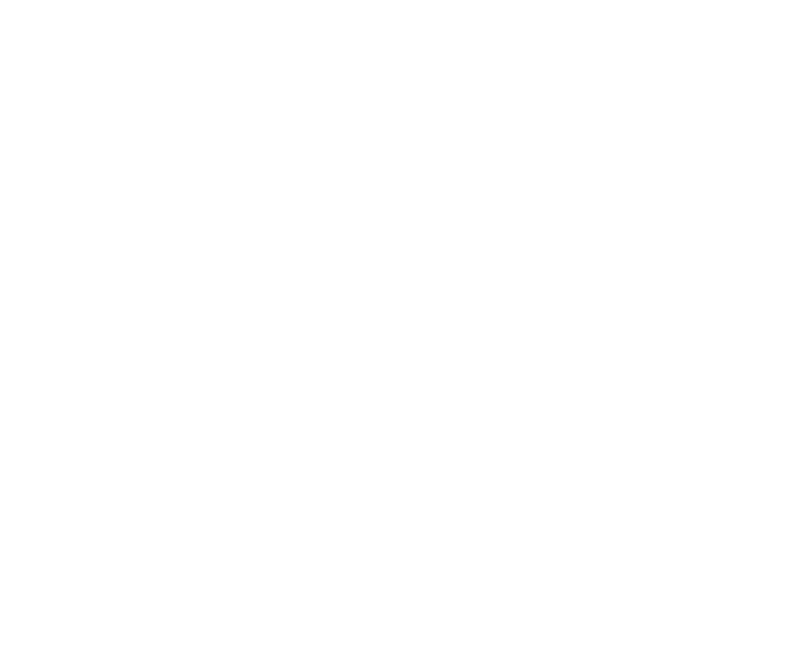
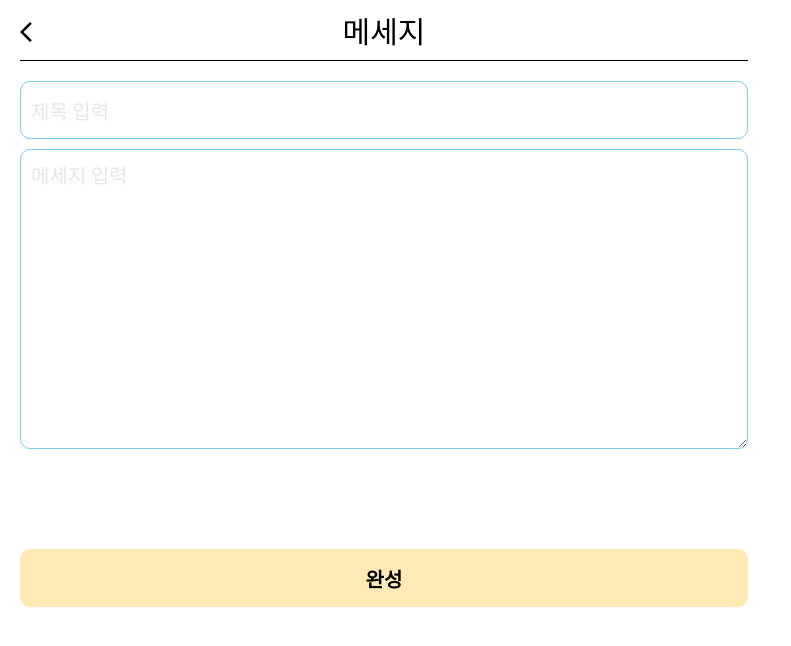
Before and after one commit to ymj07168/snS_TamandTamcoo, a React (Create React App) app in the folder frontend/: page /message in a window 1280 px wide. Before the commit this address had no page. Shown: the top 646 px of the page, without its empty margins (0-791 px from the left). Built offline with nearby package versions, Linux system fonts and the light colour scheme; a web font is replaced by a local one.

Commit message:
[front] ADD : button onClick props 추가, 메세지 페이지 추가

```diff
--- a/frontend/src/App.jsx
+++ b/frontend/src/App.jsx
@@ -4,6 +4,7 @@
 import Home from "./pages/home/index";
 import Decoration from "./pages/decoration/index";
 import StickerSelect from "./pages/stickerSelect/index";
+import Message from "./pages/message/index";
 
 function App() {
   return (
@@ -11,6 +12,7 @@
       <Route path="/" element={<Home />} />
       <Route path="/decoration" element={<Decoration />} />
       <Route path="/sticker-select" element={<StickerSelect />} />
+      <Route path="/message" element={<Message />} />
     </Routes>
   );
 }
--- a/frontend/src/components/button/index.jsx
+++ b/frontend/src/components/button/index.jsx
@@ -4,8 +4,12 @@
 import { Container } from "./style";
 
 const Index = (props) => {
-  const { text, style } = props;
-  return <Container style={style}>{text}</Container>;
+  const { text, style, onClick } = props;
+  return (
+    <Container style={style} onClick={onClick}>
+      {text}
+    </Container>
+  );
 };
 
 export default Index;
--- /dev/null
+++ b/frontend/src/pages/message/index.jsx
@@ -0,0 +1,54 @@
+import React from "react";
+import { Link, useNavigate } from "react-router-dom";
+import { useState, useEffect } from "react";
+
+//component
+import Header from "../../components/header/index";
+import Button from "../../components/button/index";
+
+//style
+import { Container } from "./style";
+
+const Index = () => {
+  const navigate = useNavigate();
+  const [params, setParams] = useState({ title: "", message: "" });
+
+  const handleCompleteButton = () => {
+    if (params.title === "") {
+      alert("제목을 입력해주세요");
+    } else if (params.message === "") {
+      alert("메세지를 입력해주세요");
+    } else {
+      navigate("/");
+    }
+  };
+
+  const onChangeValue = (key, value) => {
+    const temp = { ...params, [key]: value };
+    setParams(temp);
+  };
+
+  return (
+    <Container>
+      <Header text={"메세지"} link={"/decoration"} />
+      <input
+        placeholder="제목 입력"
+        value={params.title}
+        onChange={(e) => onChangeValue("title", e.target.value)}
+      />
+      <textarea
+        placeholder="메세지 입력"
+        value={params.message}
+        onChange={(e) => onChangeValue("message", e.target.value)}
+      />
+
+      <Button
+        text={"완성"}
+        style={{ marginBottom: "10px" }}
+        onClick={handleCompleteButton}
+      />
+    </Container>
+  );
+};
+
+export default Index;
--- /dev/null
+++ b/frontend/src/pages/message/style.js
@@ -0,0 +1,47 @@
+import styled from "@emotion/styled";
+import { Color } from "../../style";
+
+export const Container = styled.div`
+  width: 100%;
+  padding: 0 20px 20px;
+  box-sizing: border-box;
+  display: flex;
+  flex-direction: column;
+  align-items: center;
+
+  & > a {
+    width: 100%;
+  }
+
+  & > input {
+    width: 100%;
+    height: 58px;
+    border: 1px solid ${Color.blue};
+    border-radius: 10px;
+    padding: 0 10px;
+    font-size: 20px;
+    box-sizing: border-box;
+    margin-bottom: 10px;
+  }
+
+  & > input::placeholder,
+  textarea::placeholder {
+    color: ${Color.gray};
+  }
+
+  & > input:focus:focus-visible,
+  textarea:focus:focus-visible {
+    border: 2px solid ${Color.blue};
+  }
+
+  & > textarea {
+    width: 100%;
+    height: 300px;
+    border: 1px solid ${Color.blue};
+    border-radius: 10px;
+    padding: 10px 10px;
+    font-size: 20px;
+    box-sizing: border-box;
+    margin-bottom: 100px;
+  }
+`;
```
